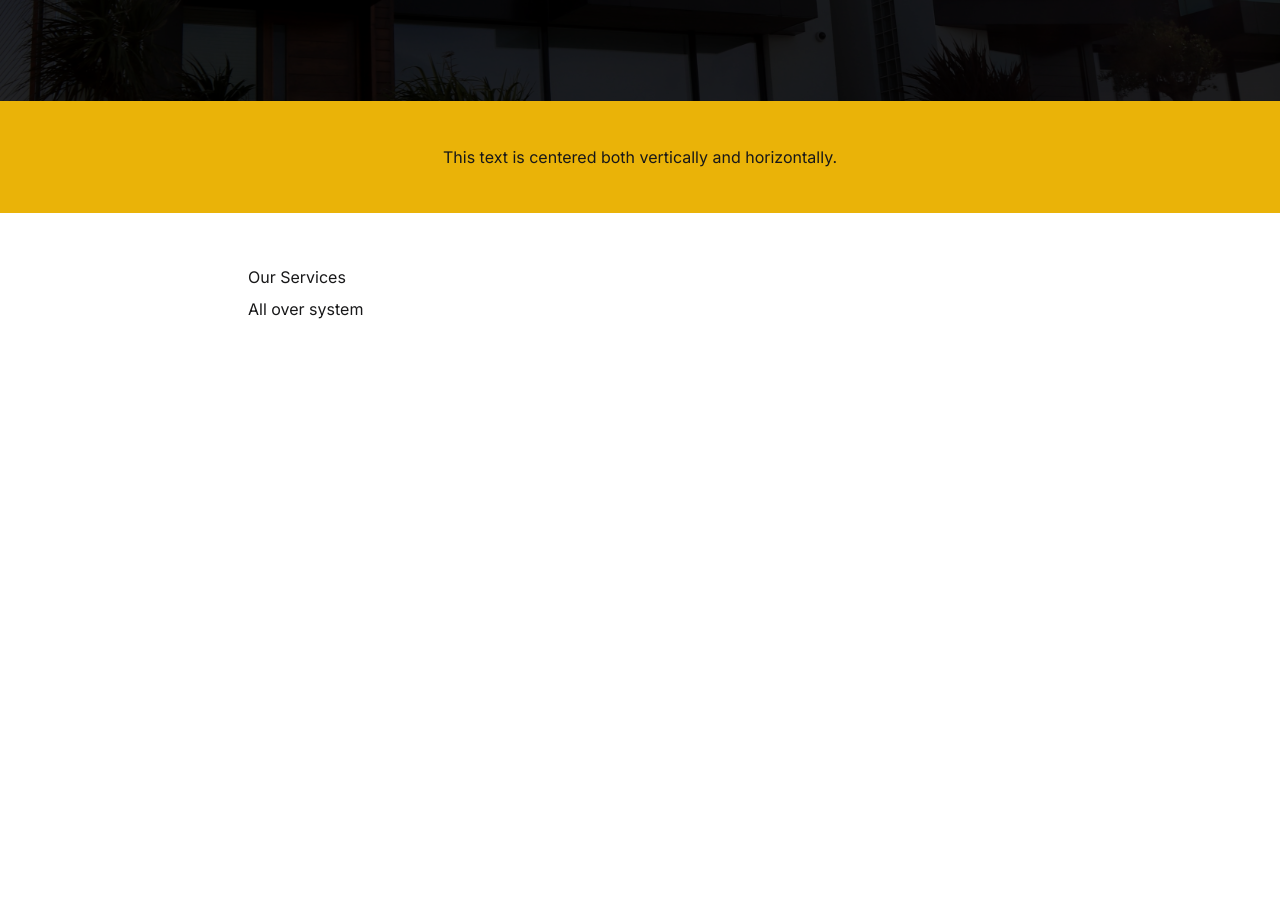
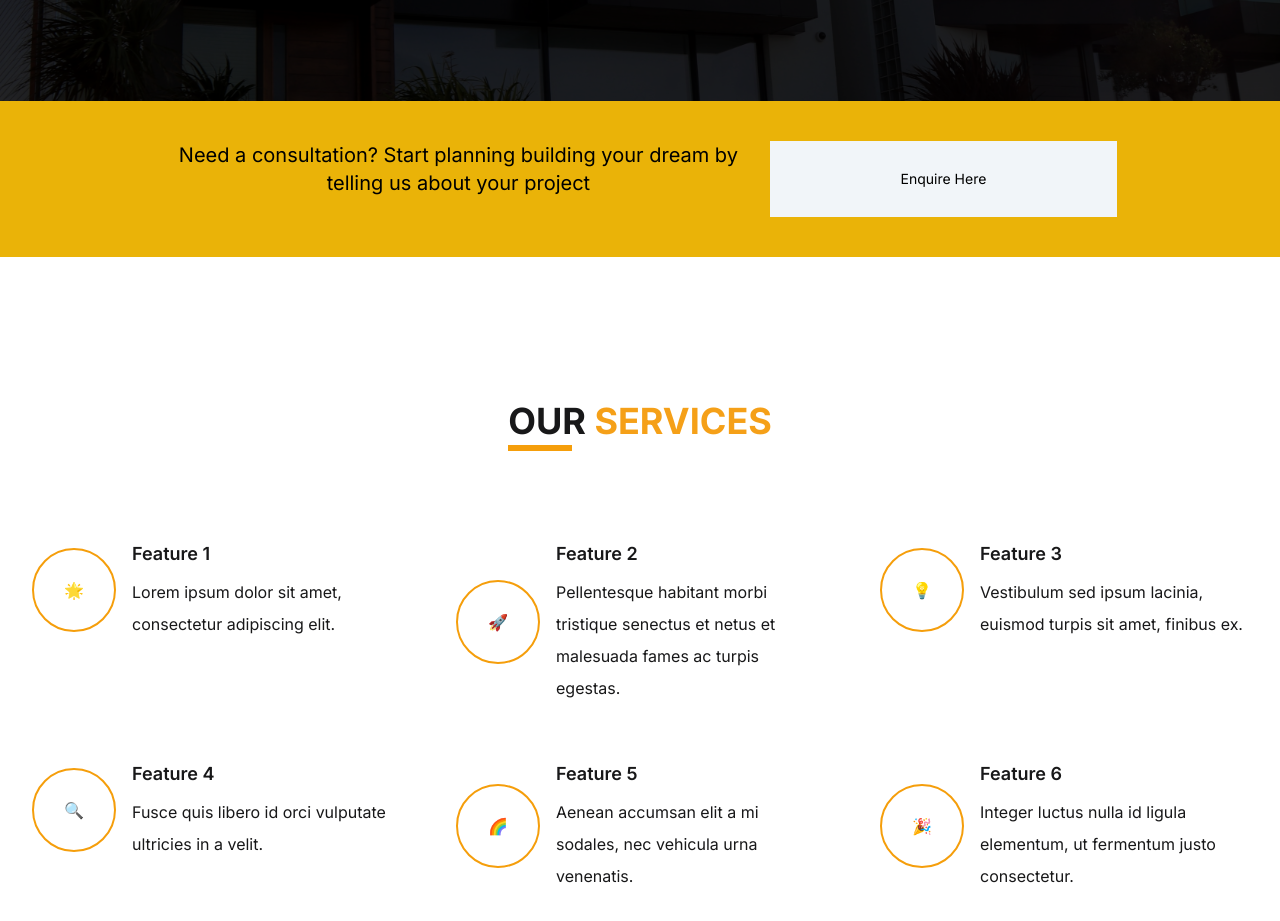
Before and after one commit to al3x991/EthosMatrixWebsite, a Next.js app: page / in a window 1280 px wide. Shown: the part 539-1460 px from the top of the page. Before the commit the page ends 1024 px from the top, so only its background shows below. Built offline with nearby package versions, Linux system fonts and the light colour scheme.

Commit message:
qof changes

```diff
--- a/app/components/Banner.js
+++ b/app/components/Banner.js
@@ -2,9 +2,12 @@
 
 const Banner = () => {
   return (
-    <div className="flex items-center justify-center py-10  bg-yellow-500">
-      <div className="text-center">
-        <p>This text is centered both vertically and horizontally.</p>
+    <div className="md:flex items-center justify-center py-10  bg-yellow-500">
+      <div className="text-center lg:flex md:gap-4 align-middle px-5 py-5 md:py-0">
+        <p className="text-black pb-5 text-xl">Need a consultation? Start planning building your dream by telling us about your project</p>
+        <button className="p-3 text-sm bg-slate-100 text-black w-2/4">
+            Enquire Here
+          </button>
       </div>
     </div>
   )
--- a/app/components/Navbar.js
+++ b/app/components/Navbar.js
@@ -36,7 +36,7 @@ const Navbar = () => {
     >
       <div className="flex flex-wrap items-center justify-between mx-auto py-6 md:px-10 lg:px-52">
 
-        <div className="flex items-center">
+        <div className="flex items-center ml-6">
           <Image
             src={scrolling  ? '/assets/images/logoB.svg' : '/assets/images/logoW.svg'}
             alt="Logo"
--- a/app/components/Services.js
+++ b/app/components/Services.js
@@ -1,13 +1,75 @@
 import React from 'react'
 
 const Services = () => {
-  return (
-    <div className='ml-10 mr-10 mt-12  mb-40 md:px-10 lg:px-52'>
-      <div className=''>Our Services</div>
-      <p> All over system </p>
+
+  const services = [
+    {
+      icon: '🌟', // Replace with your desired icon
+      title: 'Feature 1',
+      text: 'Lorem ipsum dolor sit amet, consectetur adipiscing elit.',
+    },
+    {
+      icon: '🚀', // Replace with your desired icon
+      title: 'Feature 2',
+      text: 'Pellentesque habitant morbi tristique senectus et netus et malesuada fames ac turpis egestas.',
+    },
+    {
+      icon: '💡', // Replace with your desired icon
+      title: 'Feature 3',
+      text: 'Vestibulum sed ipsum lacinia, euismod turpis sit amet, finibus ex.',
+    },
+    {
+      icon: '🔍', // Replace with your desired icon
+      title: 'Feature 4',
+      text: 'Fusce quis libero id orci vulputate ultricies in a velit.',
+    },
+    {
+      icon: '🌈', // Replace with your desired icon
+      title: 'Feature 5',
+      text: 'Aenean accumsan elit a mi sodales, nec vehicula urna venenatis.',
+    },
+    {
+      icon: '🎉', // Replace with your desired icon
+      title: 'Feature 6',
+      text: 'Integer luctus nulla id ligula elementum, ut fermentum justo consectetur.',
+    },
+  ];
+
+return (
+  <div className="text-center mt-8">
+  <h1 className="mt-28 text-4xl font-bold relative inline-block uppercase">
+    Our <span className='text-color-primary'>Services</span>
+    <div className="w-16 h-1.5 bg-amber-500 absolute  top-11 left-0 transform -translate-x-0"></div>
+  </h1>
+  <div className='mt-12'>
+  <div className="container mx-auto px-4 py-8 grid grid-cols-1 md:grid-cols-3 gap-6">
+      {services.map((service, index) => (
+        <div key={index} className="p-4">
+          <div className="md:flex md:justify-start items-center justify-center">
+            <div className="m-auto md:m-0 w-20 h-20 p-10 flex items-center justify-center rounded-full border-2 border-amber-500 md:mr-4">
+              {service.icon}
+            </div>
+            <div>
+              <h3 className="text-lg font-semibold md:text-left">{service.title}</h3>
+              <p className="mt-2 md:text-left">{service.text}</p>
+            </div>
+          </div>
+        </div>
+      ))}
     </div>
-
-  )
+  </div>
+  {/* <p className="mt-2 top-24 text-gray-600 capitalize">Subtitle</p> */}
+</div>
+)
 }
 
 export default Services
+{/* <div className='ml-10 mr-10 mt-12  mb-40 md:px-10 lg:px-52'>
+<div className='flex items-center justify-center'>
+<h1 className='text-center text-2xl md:text-4xl uppercase  font-bold'>Our
+<span className='text-color-primary'>&nbsp;Services</span></h1>
+</div>
+<div className='flex items-center justify-center'>
+  <p className='text-center text-base md:text-1xl capitalize font-medium'> All over system </p>
+  </div>
+</div> */}
--- a/app/components/hero.js
+++ b/app/components/hero.js
@@ -14,11 +14,12 @@ objectFit="cover"
 layout="fill"
 />
 <div className="absolute inset-0 bg-black backdrop-brightness-50 opacity-75"></div>
-<div className="absolute inset-0 mt-20 md:mt-40 lg:mt-44 flex items-left center text-white">
+<div className="absolute inset-0 mt-20 md:mt-40 lg:mt-44 flex  text-white">
 {/* max-w-3xl mx-auto ml-10 */}
-<div className="ml-10 mr-10 mt-10  mb-40 md:px-10 lg:px-52">
+<div className="ml-10 mr-10  h-2/3 flex flex-col  items-start justify-center mb-40 md:px-10 lg:px-52">
 <p className=" text-xs md:text-base mb-3">Building Beyond Boundaries</p>
-<h2 className="uppercase text-2xl max-w-xl md:max-w-6xl md:text-4xl font-semibold mb-6"><span className="text-color-primary">Redefining</span> spaces, enriching lives.</h2>
+<h2 className="uppercase text-2xl max-w-xl md:max-w-6xl md:text-4xl font-semibold mb-6">
+<span className="text-color-primary">Redefining</span> spaces, enriching lives.</h2>
 <p className="my-5 max-w-lg md:max-w-3xl text-sm md:text-base mb-12">
 From revitalizing existing structures to shaping new horizons, we specialize in turning ambitious visions into tangible reality.
 Explore the art of construction excellence and let your aspirations come to life with our expertise.</p>
--- a/app/globals.css
+++ b/app/globals.css
@@ -36,6 +36,7 @@ body {
   -moz-border-radius: 4;
   border-radius: 4px;
   font-family: Arial;
+  width: 165px;
   color: #ffffff;
   font-size: 16px;
  background: transparent;
--- a/package.json
+++ b/package.json
@@ -12,6 +12,7 @@
     "autoprefixer": "10.4.15",
     "eslint": "8.47.0",
     "eslint-config-next": "13.4.13",
+    "framer-motion": "^10.16.0",
     "next": "13.4.13",
     "postcss": "8.4.27",
     "react": "18.2.0",
```
Also changed, not shown: 1 other file (tests, documents, lock files or other folders).
